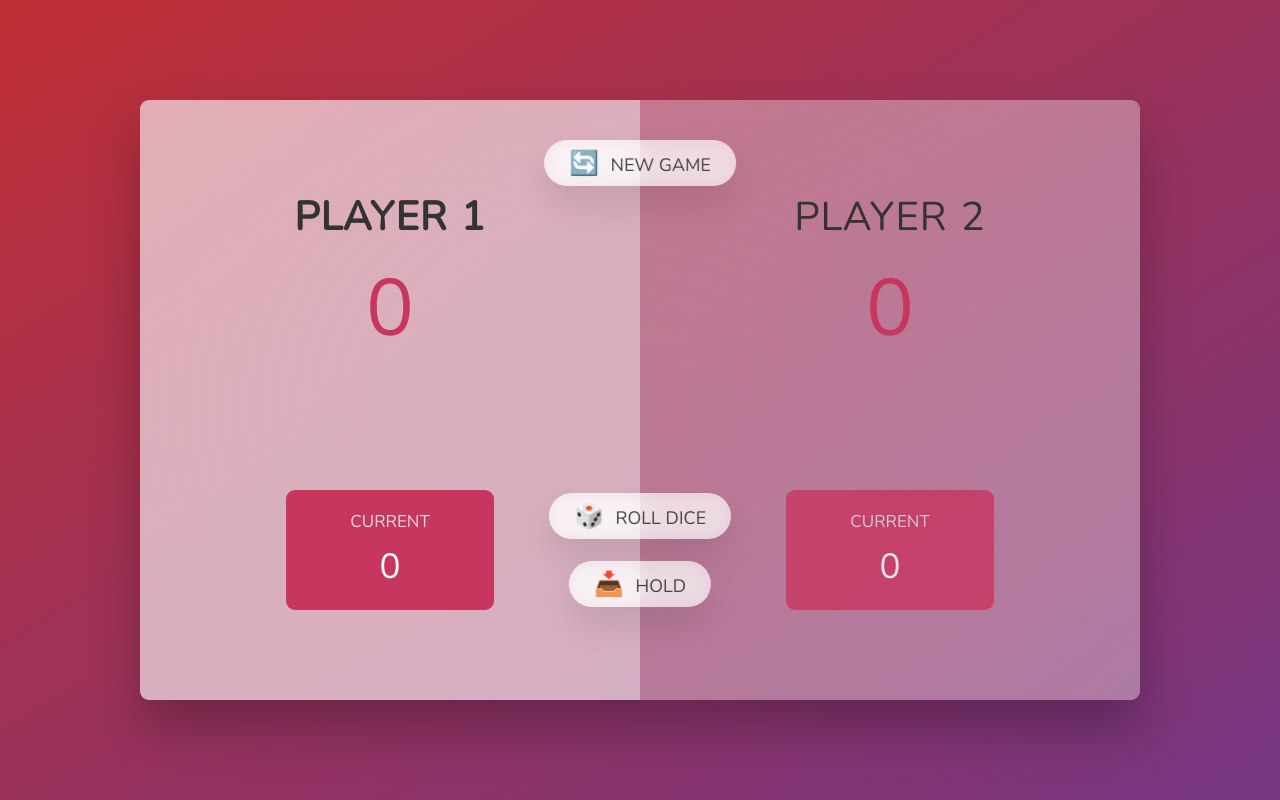
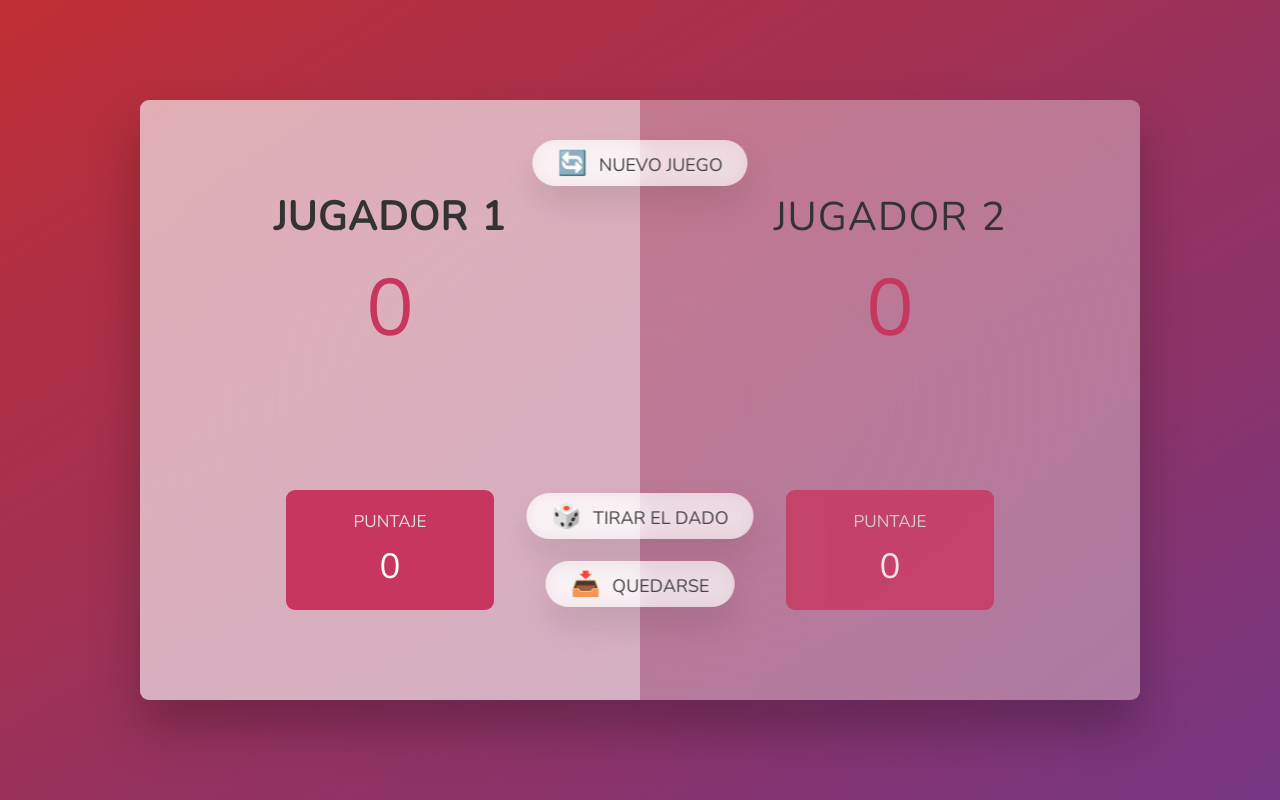
Before and after one commit to JuanEscobarDev/starter, a plain HTML site: page index.html in a window 1280 px wide. Drawn offline with nearby package versions, Linux system fonts and the light colour scheme.

Commit message:
cambio a español

```diff
--- a/index.html
+++ b/index.html
@@ -10,26 +10,26 @@
   <body>
     <main>
       <section class="player player--0 player--active">
-        <h2 class="name" id="name--0">Player 1</h2>
+        <h2 class="name" id="name--0">Jugador 1</h2>
         <p class="score" id="score--0">43</p>
         <div class="current">
-          <p class="current-label">Current</p>
+          <p class="current-label">Puntaje</p>
           <p class="current-score" id="current--0">0</p>
         </div>
       </section>
       <section class="player player--1">
-        <h2 class="name" id="name--1">Player 2</h2>
+        <h2 class="name" id="name--1">Jugador 2</h2>
         <p class="score" id="score--1">24</p>
         <div class="current">
-          <p class="current-label">Current</p>
+          <p class="current-label">Puntaje</p>
           <p class="current-score" id="current--1">0</p>
         </div>
       </section>
 
       <img src="dice-5.png" alt="Playing dice" class="dice" />
-      <button class="btn btn--new">🔄 New game</button>
-      <button class="btn btn--roll">🎲 Roll dice</button>
-      <button class="btn btn--hold">📥 Hold</button>
+      <button class="btn btn--new">🔄 Nuevo Juego</button>
+      <button class="btn btn--roll">🎲 Tirar el dado</button>
+      <button class="btn btn--hold">📥 Quedarse</button>
     </main>
     <script src="script.js"></script>
   </body>
```
